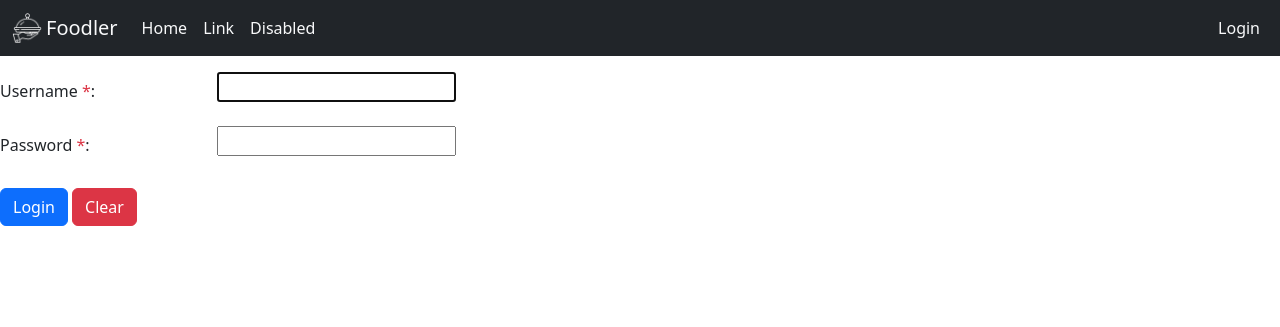
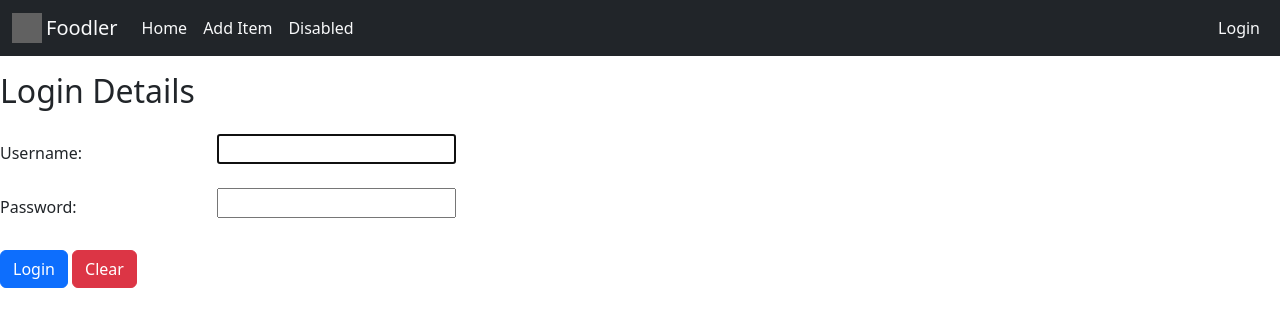
Before and after one commit to shreshthijain/foodApp, a Django app: page /login/ in a window 1280 px wide. Shown: the top 327 px of the page. Run offline with Django 4.2, Linux system fonts and the light colour scheme; parts of the project's set-up code (start-up, migrations or seed data) failed here and were passed over; grey boxes are pictures that could not be loaded.

Commit message:
Final Project

```diff
--- a/Food/models.py
+++ b/Food/models.py
@@ -1,7 +1,9 @@
 from django.db import models
+from django.contrib.auth.models import User
 
 # Create your models here.
 class Item(models.Model):
+    user = models.ForeignKey(User, on_delete=models.CASCADE, default=1)
     item_name = models.CharField(max_length=100)
     item_description = models.CharField(max_length=500)
     item_price = models.DecimalField(max_digits=10, decimal_places=2)
--- a/Food/templates/Food/base.html
+++ b/Food/templates/Food/base.html
@@ -12,8 +12,8 @@
     />
     <link
       rel="icon"
-      type="image/png"
-      href="{% static 'food/images/foodie-icon.png' %}"
+      type="image/svg+xml"
+      href="{% static 'food/images/foodie-icon.svg' %}"
     />
   </head>
 
@@ -54,7 +54,9 @@
               >
             </li>
             <li class="nav-item">
-              <a class="nav-link text-light" href="#">Link</a>
+              <a class="nav-link text-light" href="{% url 'food:add_item' %}"
+                >Add Item</a
+              >
             </li>
             <li class="nav-item">
               <a class="nav-link text-light" aria-disabled="true">Disabled</a>
--- a/Food/views.py
+++ b/Food/views.py
@@ -27,8 +27,12 @@ def item_details(request, id):
 
 def add_item(request):
     form = AddItem(request.POST or None, request.FILES)
+    # form.fields['user'].initial = request.user.username
+
     if form.is_valid():
-        form.save()
+        item = form.save()
+        item.user = request.user
+        item.save()
         return redirect('food:item_list')
     return render(request, 'food/form.html', {'form': form})
 
--- a/FoodWebApp/settings.py
+++ b/FoodWebApp/settings.py
@@ -32,8 +32,6 @@ INSTALLED_APPS = [
     'django.contrib.staticfiles',
     'Food.apps.FoodConfig',
     'Users.apps.UsersConfig',
-    # 'django_widget_tweaks',
-
 ]
 
 MIDDLEWARE = [
--- a/Users/apps.py
+++ b/Users/apps.py
@@ -5,4 +5,5 @@ class UsersConfig(AppConfig):
     default_auto_field = 'django.db.models.BigAutoField'
     name = 'Users'
 
-    import Users.signals
+    def ready(self):
+        import Users.signals  # Import signals here
--- a/Users/templates/Users/login.html
+++ b/Users/templates/Users/login.html
@@ -5,10 +5,11 @@
 <body>
     <form method="POST">
         {% csrf_token %}
+        <h2 class="mb-4">Login Details</h2>
         {% for field in form %}
           <div class="row mb-3">
             <label for="{{ field.id_for_label }}" class="col-sm-2 col-form-label">
-              {{ field.label }}{% if field.field.required %}<span class="text-danger"> *</span>{% endif %}:
+              {{ field.label }}:
             </label>
             <div class="col-sm-2">
               {{ field }}
```
Also changed, not shown: Food/migrations/0001_initial.py, Food/migrations/0002_remove_item_item_available.py (deleted), Food/static/Food/images/foodie-icon.svg (renamed from Food/static/Food/images/foodie-icon.png), Users/migrations/0002_alter_userprofile_image.py (added), db.sqlite3, media/item_images/FHP.jpg (added), media/item_images/FHP_u4e8ZH1.jpg (added), media/item_images/WSP.avif (added).
